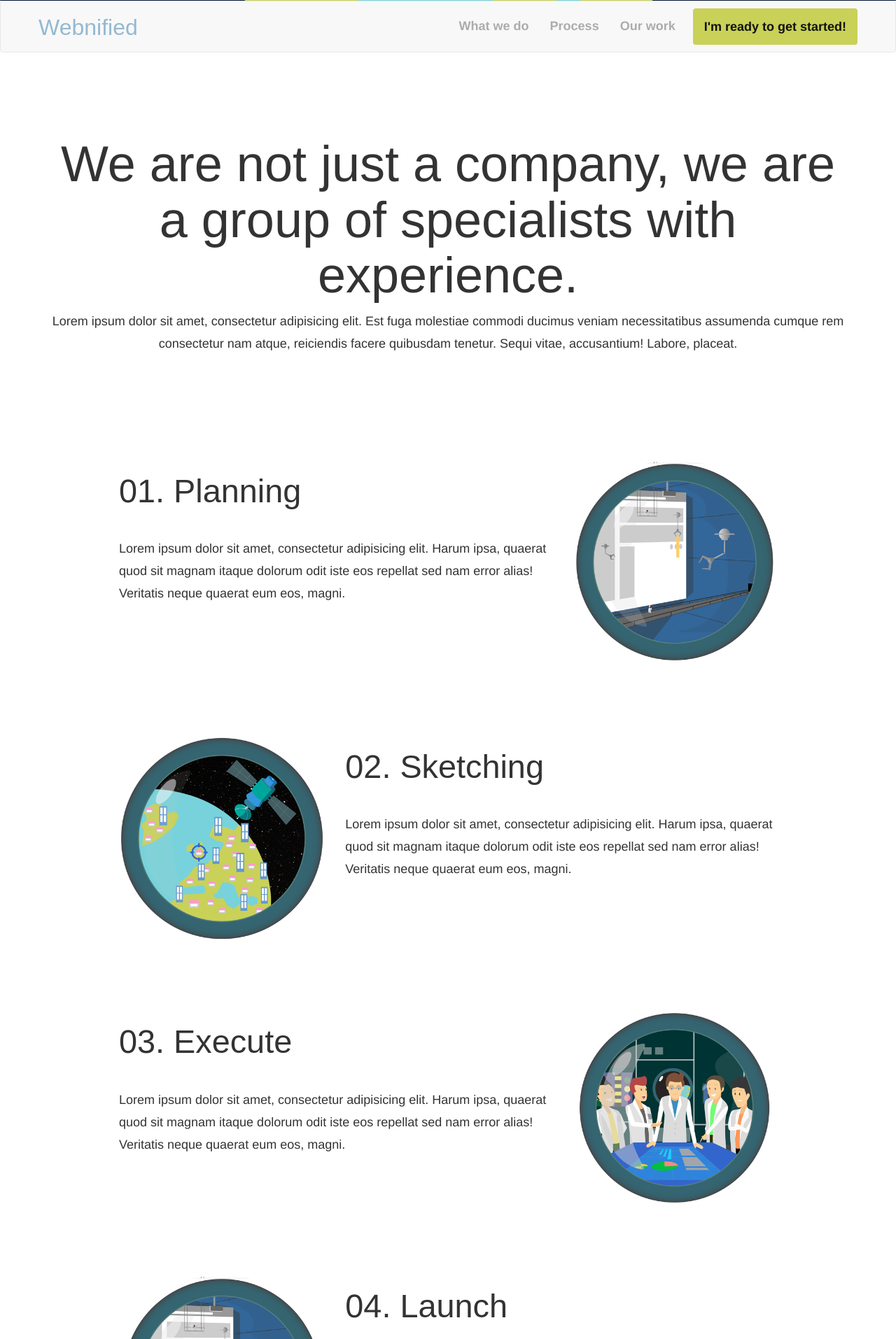
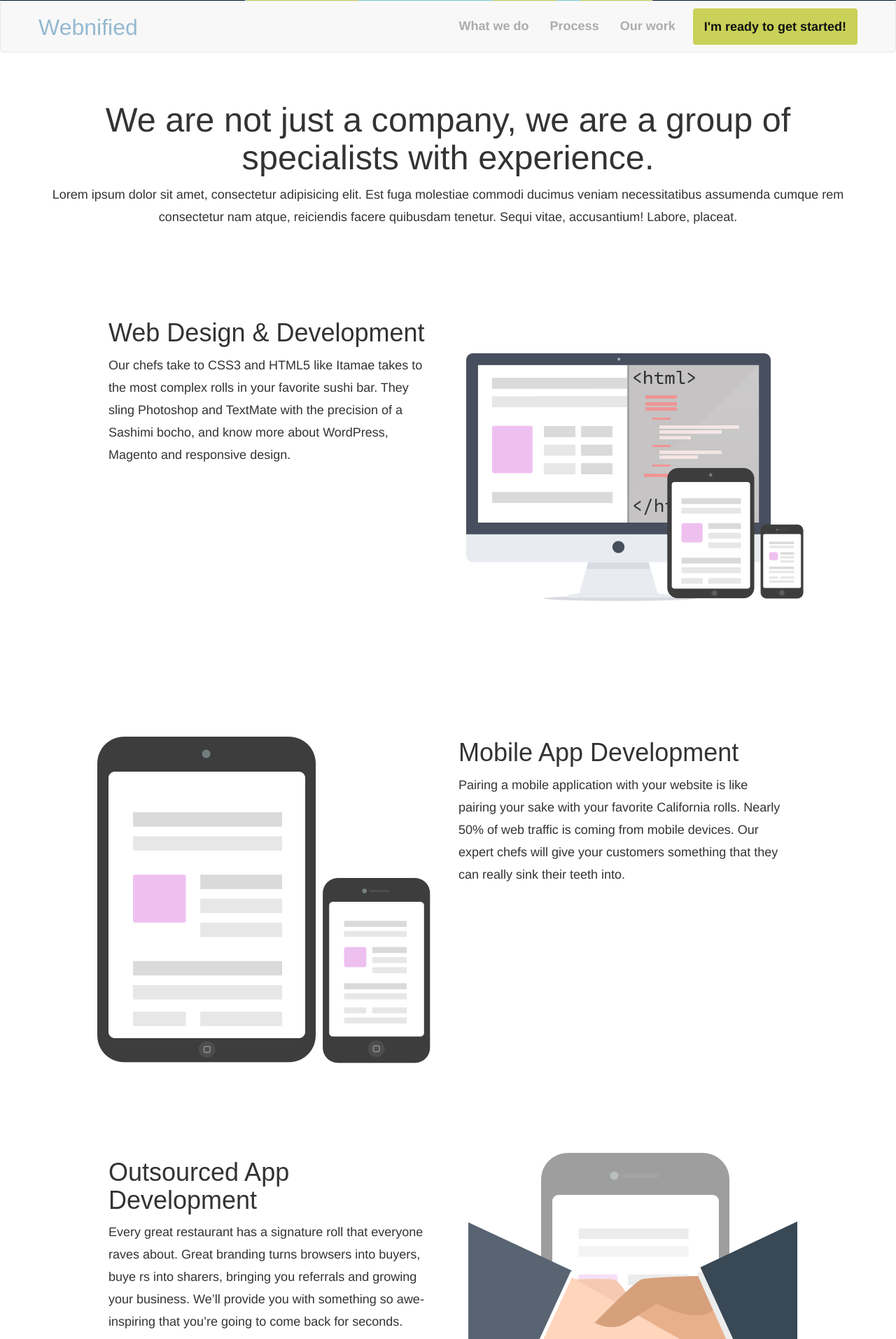
Before and after one commit to webnified/webnified-app, a PHP site: page / in a window 1280 px wide. Shown: the part 1061-2975 px from the top of the page at 70% size. Run offline with PHP 8.4, Linux system fonts and the light colour scheme.

Commit message:
Process section
with images

```diff
--- a/static/index.html
+++ b/static/index.html
@@ -81,7 +81,105 @@
     <!--/ .container -->
     </section>
     <!-- navbar section #end -->
+    <!-- what we do #start -->
+    <section class="what-we-do" id="what-we-do">
+      <div class="container">
+        <div class="row">
+          <article>
+            <section class="header">
+                         <h2 class="heading"><span class="normal wow fadeInLeft">We are not just a company, we are a group of specialists with</span> <span class="wow fadeInLeft">experience.</span> </h2>
 
+                        <p class="desc wow fadeInDown">Lorem ipsum dolor sit amet, consectetur adipisicing elit. Est fuga molestiae commodi ducimus veniam necessitatibus assumenda cumque rem consectetur nam atque, reiciendis facere quibusdam tenetur. Sequi vitae, accusantium! Labore, placeat.</p>
+                    </section>
+            <div class="content">
+
+            <!-- First Row (What We Do)-->
+            <div class="row">
+
+              <div class="col-lg-5 col-lg-offset-1 col-md-5 col-md-offset-1 col-sm-10 col-sm-offset-1 col-xs-10 col-xs-offset-1">
+
+                <img class="visible-sm visible-xs" src="img/what-we-do/web-design-and-dev.png" alt="Web Development"><!-- This image will be visible on portrait tablet/small devices -->
+                <h1>Web Design &amp; Development</h1>
+                <p>Our chefs take to CSS3 and HTML5 like Itamae takes to the most complex rolls in your favorite sushi bar. They sling Photoshop and TextMate with the precision of a Sashimi bocho, and know more about WordPress, Magento and responsive design.</p>
+
+              </div>
+
+              <div class="col-lg-5 col-md-5 hidden-sm hidden-xs">
+
+                <img src="img/what-we-do/web-design-and-dev.png" class="image-website" alt="Web Development">
+
+              </div>
+
+            </div>
+
+            <!-- Second Row (What We Do)-->
+            <div class="row">
+
+              <div class="col-lg-5 col-lg-offset-1 col-md-5 col-md-offset-1 hidden-sm hidden-xs">
+
+                <img class="pull-right image-apps" src="img/what-we-do/mobile-apps.png" alt="Mobile App Development">
+
+              </div>
+
+              <div class="col-lg-5 col-lg-offset-0 col-md-5 col-sm-10 col-sm-offset-1 col-xs-10 col-xs-offset-1">
+
+                <img class="visible-sm visible-xs" src="img/what-we-do/mobile-apps.png" alt="Mobile App Development"><!-- This image will be visible on portrait tablet/small devices -->
+                <h1>Mobile App Development</h1>
+                <p>Pairing a mobile application with your website is like pairing your sake with your favorite California rolls.
+              Nearly 50% of web traffic is coming from mobile devices. Our expert chefs will give your customers something
+              that they can really sink their teeth into.</p>
+              </div>
+
+            </div>
+
+            <!-- Third Row (What We Do)-->
+            <div class="row">
+
+              <div class="col-lg-5 col-lg-offset-1 col-md-5 col-md-offset-1 col-sm-10 col-sm-offset-1 col-xs-10 col-xs-offset-1">
+
+                <img class="visible-sm visible-xs" src="img/what-we-do/outsourced-apps.png" alt="Branding"><!-- This image will be visible on portrait tablet/small devices -->
+                <h1>Outsourced App Development</h1>
+                <p>Every great restaurant has a signature roll that everyone raves about. Great branding turns browsers
+              into buyers, buye rs into sharers, bringing you referrals and growing your business. We’ll provide you with something
+              so awe-inspiring that you’re going to come back for seconds.</p>
+
+              </div>
+
+              <div class="col-lg-5 col-md-5 hidden-sm hidden-xs">
+
+                <img src="img/what-we-do/outsourced-apps.png" class="image-branding" alt="Branding"><!-- This image will be visible on portrait tablet/small devices -->
+
+              </div>
+
+            </div>
+
+            <!-- Fourth Row (What We Do)-->
+            <div class="row">
+
+              <div class="col-lg-5 col-lg-offset-1 col-md-5 col-md-offset-1 hidden-sm hidden-xs">
+
+                <img class="pull-right image-seo" src="img/what-we-do/cloud-apps.png" alt="Mobile App Development">
+
+              </div>
+
+              <div class="col-lg-5 col-lg-offset-0 col-md-5 col-sm-10 col-sm-offset-1 col-xs-10 col-xs-offset-1">
+
+                <img class="visible-sm visible-xs" src="img/what-we-do/cloud-apps.png" alt="Mobile App Development"><!-- This image will be visible on portrait tablet/small devices -->
+                <h1>Cloud Apps</h1>
+                <p>Great SEO marketing is the difference between the sushi bar that everyone raves about, and the hole-in-the-wall
+              restaurant in some strip mall.  Both may have great food… but diners are going to eat at places they can easily find.
+              Our SEO team will work hard to organically drive you to the top of the Google search ranks!</p>
+
+              </div>
+
+            </div>
+
+          </div>
+          </article>
+        </div>
+      </div>
+    </section>
+    <!-- what we do #end -->
     <!-- process section #start -->
     <section class="our-process" id="process">
       <section class="container">
@@ -89,9 +187,8 @@
             <section class="col-lg-12">
                 <article>
                     <section class="header">
-                         <h2 class="heading"><span class="normal wow fadeInDown">We are not just a company, we are a group of specialists with</span> <span class="wow fadeInLeft">experience.</span> </h2>
-
-                        <p class="desc">Lorem ipsum dolor sit amet, consectetur adipisicing elit. Est fuga molestiae commodi ducimus veniam necessitatibus assumenda cumque rem consectetur nam atque, reiciendis facere quibusdam tenetur. Sequi vitae, accusantium! Labore, placeat.</p>
+                      <h2 class="heading wow fadeInLeft">The Process</h2>
+                      <p class="desc wow fadeInDown">Lorem ipsum dolor sit amet, consectetur adipisicing elit. Est fuga molestiae commodi ducimus veniam necessitatibus assumenda cumque rem consectetur nam atque, reiciendis facere quibusdam tenetur. Sequi vitae, accusantium! Labore, placeat.</p>
                     </section>
                     <section class="content">
                         <section class="process row">
--- a/static/style.css
+++ b/static/style.css
@@ -302,6 +302,16 @@ body {
   90% {transform:translate(6.1803px, 0px) rotateX(0deg) rotateY(0deg) rotateZ(0deg) translate(-50%, -50%);}
   100% {transform:translate(0px, 0px) rotateX(0deg) rotateY(0deg) rotateZ(0deg) translate(-50%, -50%);}
 }
+/* What we do */
+.what-we-do {
+    padding-top: 50px;
+}
+.what-we-do .content h1 {
+    font-family: 'Mikado Bold', Gotham, sans-serif;
+}
+.what-we-do .content .row {
+    padding-top: 100px;
+}
 
 /* Process */
 .our-process {
@@ -522,7 +532,7 @@ body {
   font-family: 'Mikado Light', 'Clear Sans' ,'Helvetica Neue', Helvetica, sans-serif;
 }
 h2.heading {
-  font-size: 4em;
+  font-size: 2.7em;
 }
 
 h3.heading {
```
Also changed, not shown: static/img/what-we-do/cloud-apps.png (added), static/img/what-we-do/mobile-apps.png (added), static/img/what-we-do/outsourced-apps.png (added), static/img/what-we-do/web-design-and-dev.png (added).
